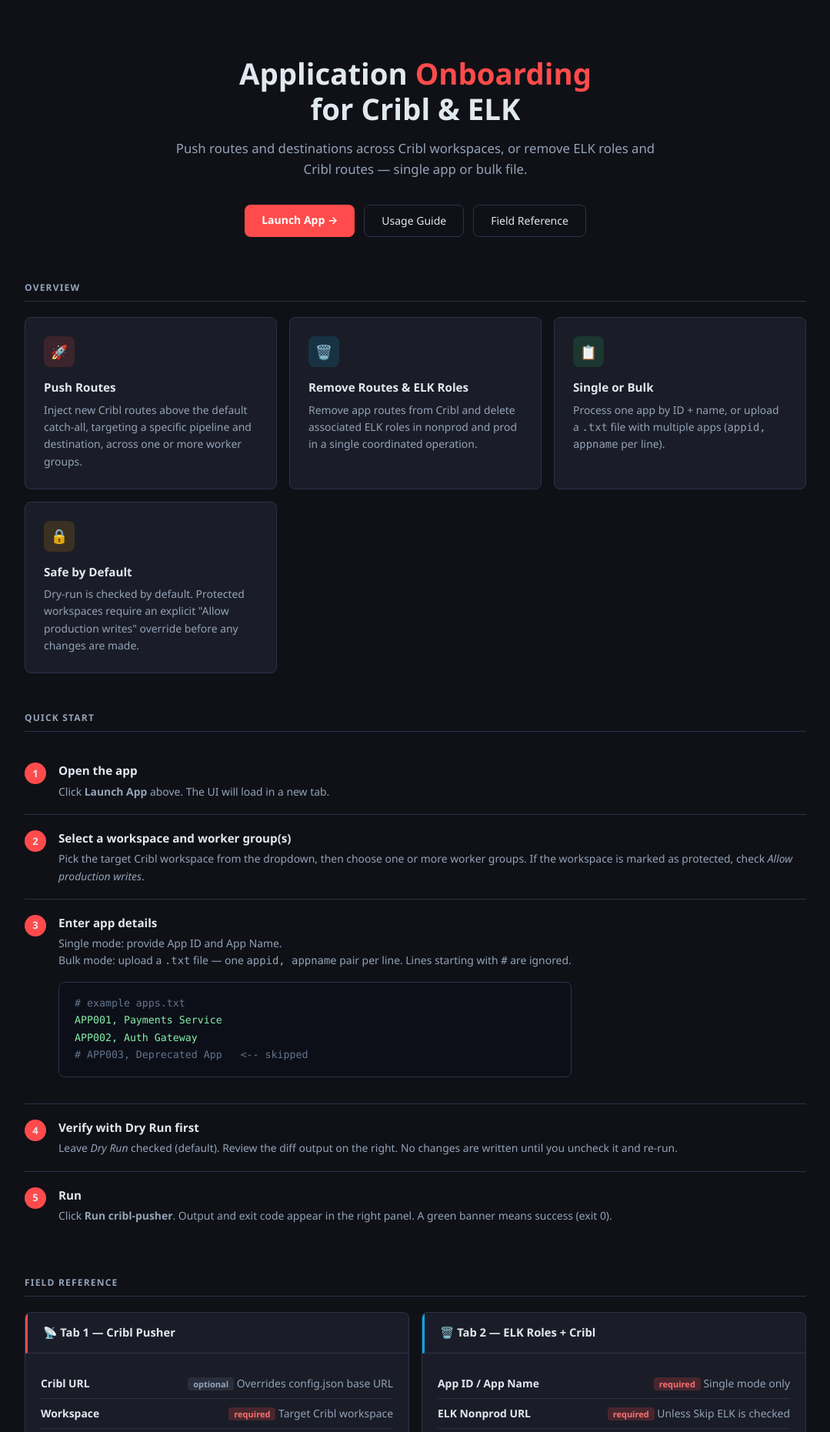
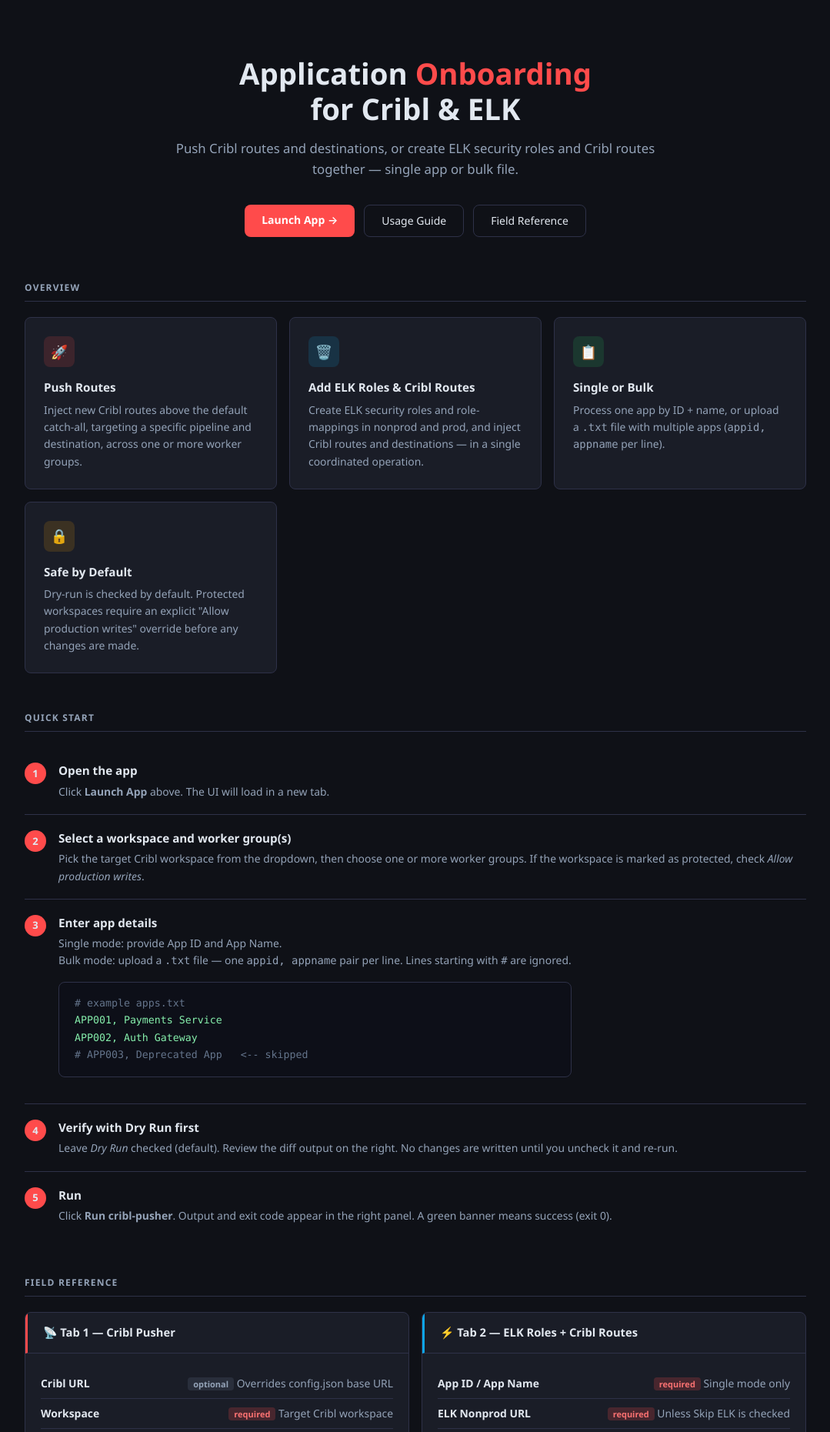
Before and after one commit to ambalbek/cribl-flask, a Flask app: page / in a window 1280 px wide. Shown: the part 64-1925 px from the top of the page at 77% size, without its empty margins (100-1179 px from the left). Run offline with Flask 3, Linux system fonts and the light colour scheme.

Commit message:
pushing changes

```diff
--- a/templates/app.html
+++ b/templates/app.html
@@ -133,7 +133,7 @@
 
 <div class="tab-bar">
   <button class="tab-btn active" onclick="switchTab(event,'tab1')">📡 Cribl Pusher</button>
-  <button class="tab-btn"        onclick="switchTab(event,'tab2')">🗑️ ELK Roles + Cribl</button>
+  <button class="tab-btn"        onclick="switchTab(event,'tab2')">⚡ ELK Roles + Cribl Routes</button>
 </div>
 
 <!-- ════════════════════════════════════════════════════════════
--- a/templates/index.html
+++ b/templates/index.html
@@ -290,7 +290,7 @@
 <!-- ══════════ HERO ══════════ -->
 <div class="hero">
   <h1>Application <span>Onboarding</span><br>for Cribl &amp; ELK</h1>
-  <p>Push routes and destinations across Cribl workspaces, or remove ELK roles and Cribl routes — single app or bulk file.</p>
+  <p>Push Cribl routes and destinations, or create ELK security roles and Cribl routes together — single app or bulk file.</p>
   <div class="hero-actions">
     <a class="launch-btn" href="{{ url_for('app_page') }}">Launch App →</a>
     <a class="btn-outline" href="#usage">Usage Guide</a>
@@ -311,8 +311,8 @@
     </div>
     <div class="card">
       <div class="card-icon icon-blue">🗑️</div>
-      <h3>Remove Routes &amp; ELK Roles</h3>
-      <p>Remove app routes from Cribl and delete associated ELK roles in nonprod and prod in a single coordinated operation.</p>
+      <h3>Add ELK Roles &amp; Cribl Routes</h3>
+      <p>Create ELK security roles and role-mappings in nonprod and prod, and inject Cribl routes and destinations — in a single coordinated operation.</p>
     </div>
     <div class="card">
       <div class="card-icon icon-green">📋</div>
@@ -434,7 +434,7 @@
 
     <!-- Tab 2 -->
     <div class="tab-card">
-      <div class="tab-header blue">🗑️ Tab 2 — ELK Roles + Cribl</div>
+      <div class="tab-header blue">⚡ Tab 2 — ELK Roles + Cribl Routes</div>
       <div class="tab-body">
         <ul class="field-list">
           <li>
```
